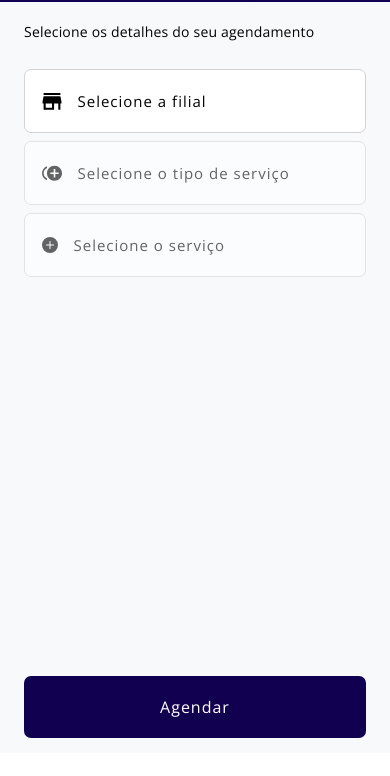
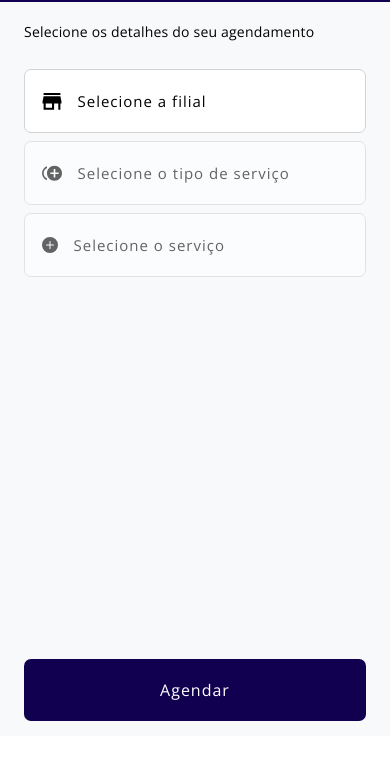
Before and after one commit to everton-freitas/p.i, a plain HTML site: page agendamento.html in a window 390 px wide. Shown: the part 48-824 px from the top of the page. Drawn offline with nearby package versions, Linux system fonts and the light colour scheme.

Commit message:
update files

```diff
--- a/agendamento.css
+++ b/agendamento.css
@@ -363,7 +363,7 @@ nav {
 
 
     #container2 {
-        height: 89vh;
+        height: 87vh;
     }
 
     #container2-1 > p {
```
